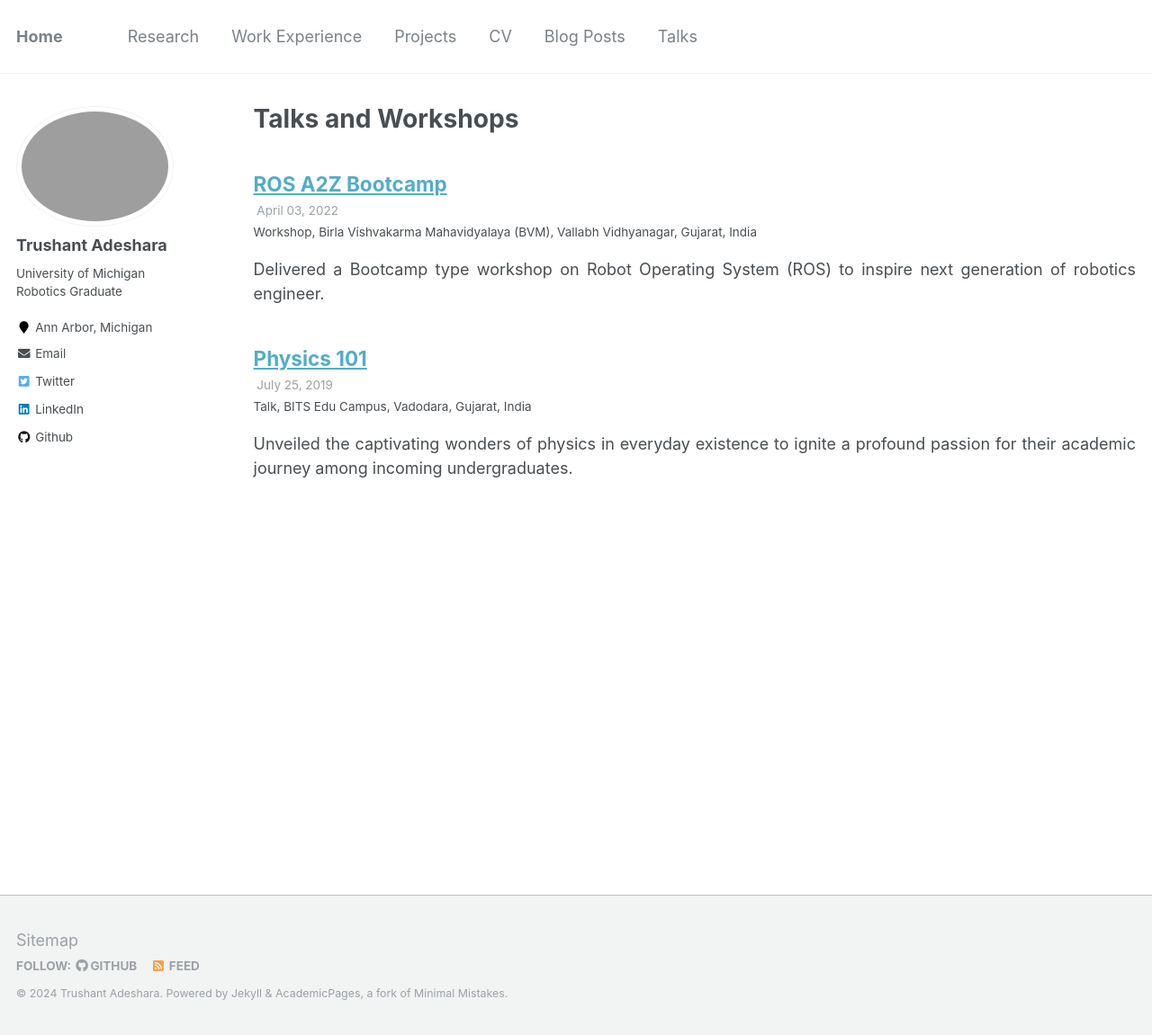
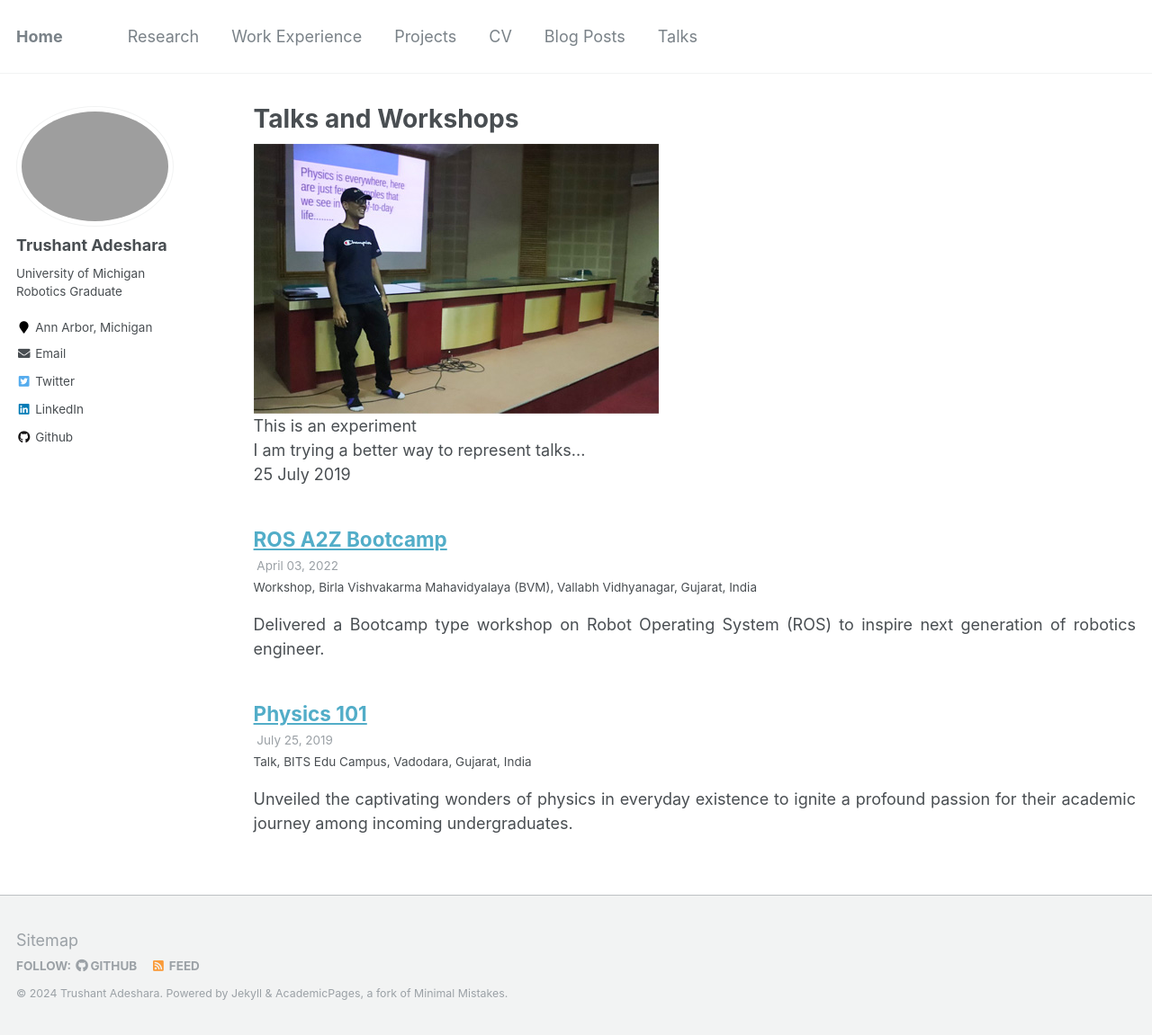
Before and after one commit to trushant05/trushant05.github.io, a Jekyll site: the page built from _pages/talks.html, in a window 1280 px wide and 1151 px high. Shown: the whole window at 90% size. Built offline with Jekyll 4.4.1, drawn with Linux system fonts in a browser that asks for light colours.

Commit message:
add new card css in talk

```diff
--- a/_pages/talks.html
+++ b/_pages/talks.html
@@ -11,6 +11,29 @@ author_profile: true
 
 {% endif %}
 
+<div class="writing-list">
+  <div class="card-container">
+    <a href="https://trushant-adeshara-um.github.io"></a>
+    <div class="float-layout">
+      <div class="writing-card-image">
+      <img src="/images/talks/20190725/20190725_1.jpg">
+        <div class="writing-card-content">
+          <div class="writing-card-title">
+            This is an experiment
+          </div>
+          <div class="writing-card-text">
+            I am trying a better way to represent talks...
+          </div>
+          <div class="writing-card-text-muted">
+            25 July 2019
+          </div>
+        </div>
+      </div>
+    </div>
+  </div>
+</div>
+
+
 {% for post in site.talks reversed %}
   {% include archive-single-talk.html %}
 {% endfor %}
```
